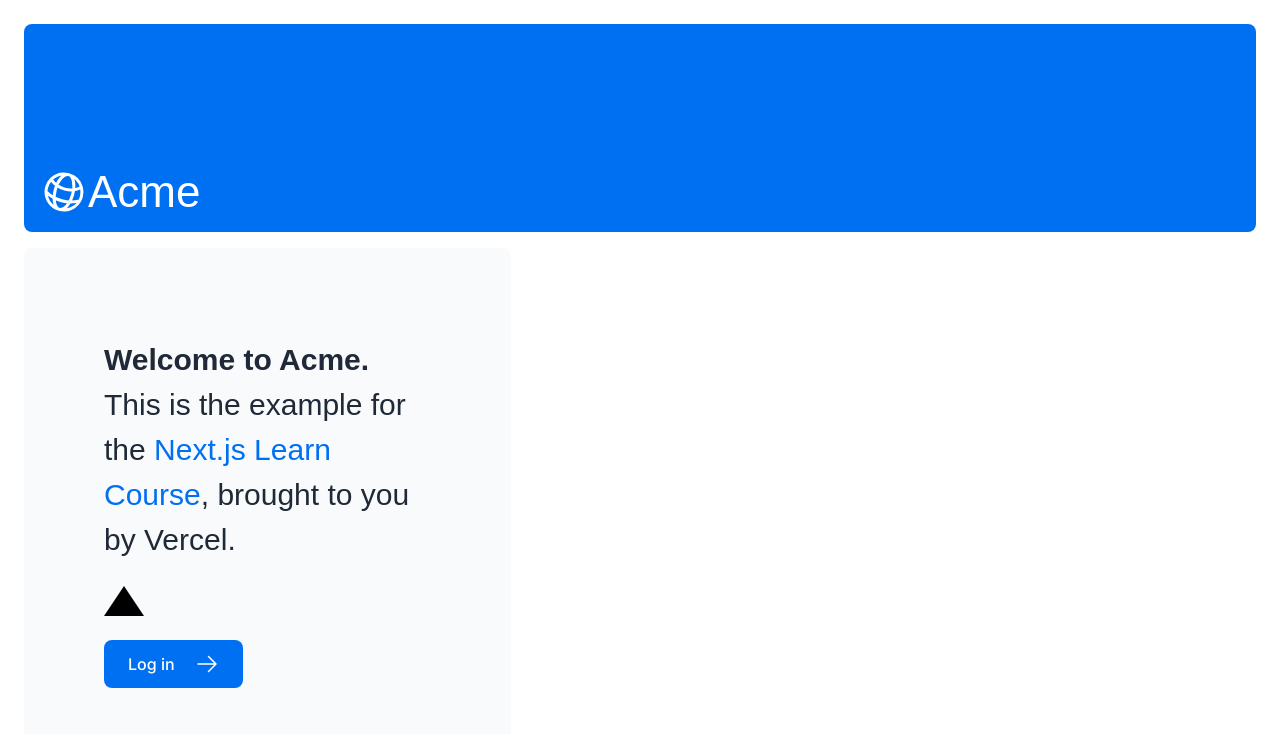
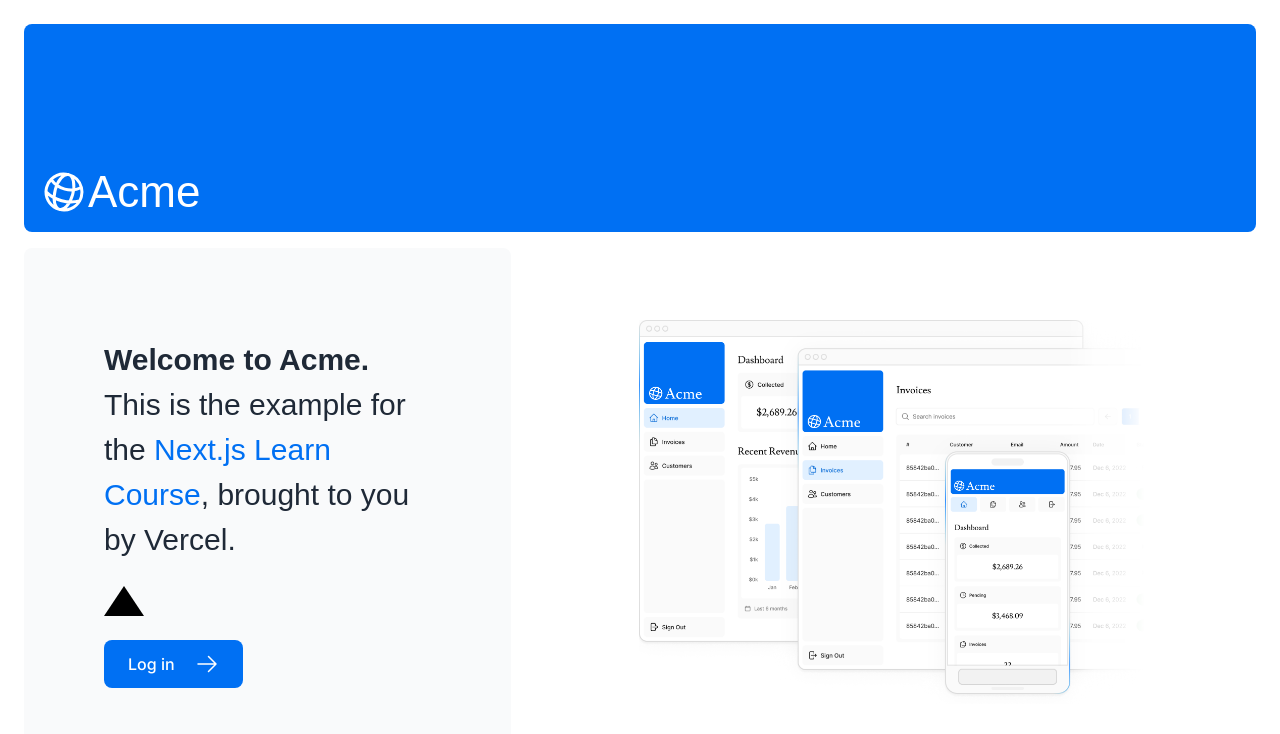
Before and after one commit to lmaestredev/money-management, a Next.js app: page / in a window 1280 px wide. Shown: the top 734 px of the page. Built offline with nearby package versions, Linux system fonts and the light colour scheme; a web font is replaced by a local one.

Commit message:
feat: add images

```diff
--- a/app/page.tsx
+++ b/app/page.tsx
@@ -3,6 +3,7 @@
 import Link from 'next/link';
 import styles from '@/app/ui/home.module.css';
 import { lusitana } from '@/app/ui/fonts';
+import Image from 'next/image';
 
 export default function Page() {
   return (
@@ -30,6 +31,20 @@
         </div>
         <div className="flex items-center justify-center p-6 md:w-3/5 md:px-28 md:py-12">
           {/* Add Hero Images Here */}
+          <Image
+            src="/hero-desktop.png"
+            width={1000}
+            height={760}
+            className="hidden md:block"
+            alt="Screenshots of the dashboard project showing desktop version"
+          />
+          <Image
+            src="/hero-mobile.png"
+            width={560}
+            height={620}
+            className="block md:hidden"
+            alt="Screenshots of the dashboard project showing mobile version"
+          />
         </div>
       </div>
     </main>
```
